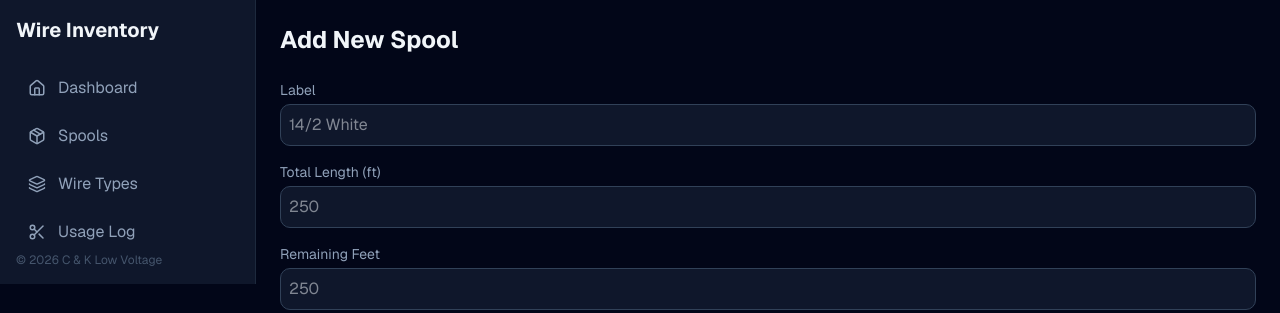
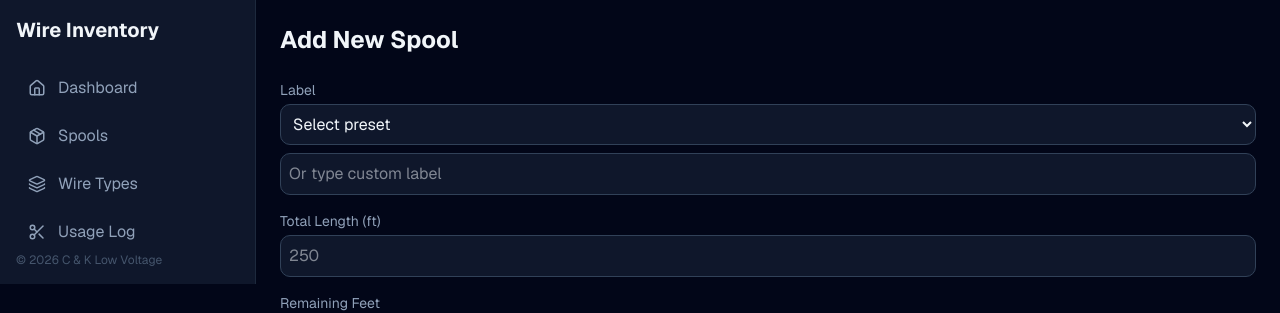
Before and after one commit to chadtarpey615/wire-inventory, a Next.js app: page /add in a window 1280 px wide. Shown: the top 313 px of the page. Built offline with nearby package versions, Linux system fonts and the light colour scheme; no server answers; the database is empty.

Commit message:
changed label section to a drop down

```diff
--- a/src/app/add/page.tsx
+++ b/src/app/add/page.tsx
@@ -36,13 +36,34 @@ export default async function AddSpoolPage() {
 
       <form action={createSpool} className="space-y-4">
         {/* Label */}
+        {/* Label */}
         <div>
           <label className="block text-sm text-slate-400 mb-1">Label</label>
+
+          <select
+            name="label"
+            className="w-full bg-slate-900 border border-slate-700 rounded-lg p-2 mb-2"
+            defaultValue=""
+          >
+            <option value="">Select preset</option>
+            <option value="CAT6">CAT6</option>
+            <option value="CAT6A">CAT6A</option>
+            <option value="RG6">RG6</option>
+            <option value="18-2">18-2</option>
+            <option value="18-4">18-4</option>
+            <option value="16-2">16-2</option>
+            <option value="16-4">16-4</option>
+            <option value="22-2">22-2</option>
+            <option value="22-4">22-4</option>
+            <option value="Romex">Romex</option>
+            <option value='1" Conduit'>1" Conduit</option>
+            <option value='1.5" Conduit'>1.5" Conduit</option>
+          </select>
+
           <input
             name="label"
-            required
             className="w-full bg-slate-900 border border-slate-700 rounded-lg p-2"
-            placeholder="14/2 White"
+            placeholder="Or type custom label"
           />
         </div>
 
```
